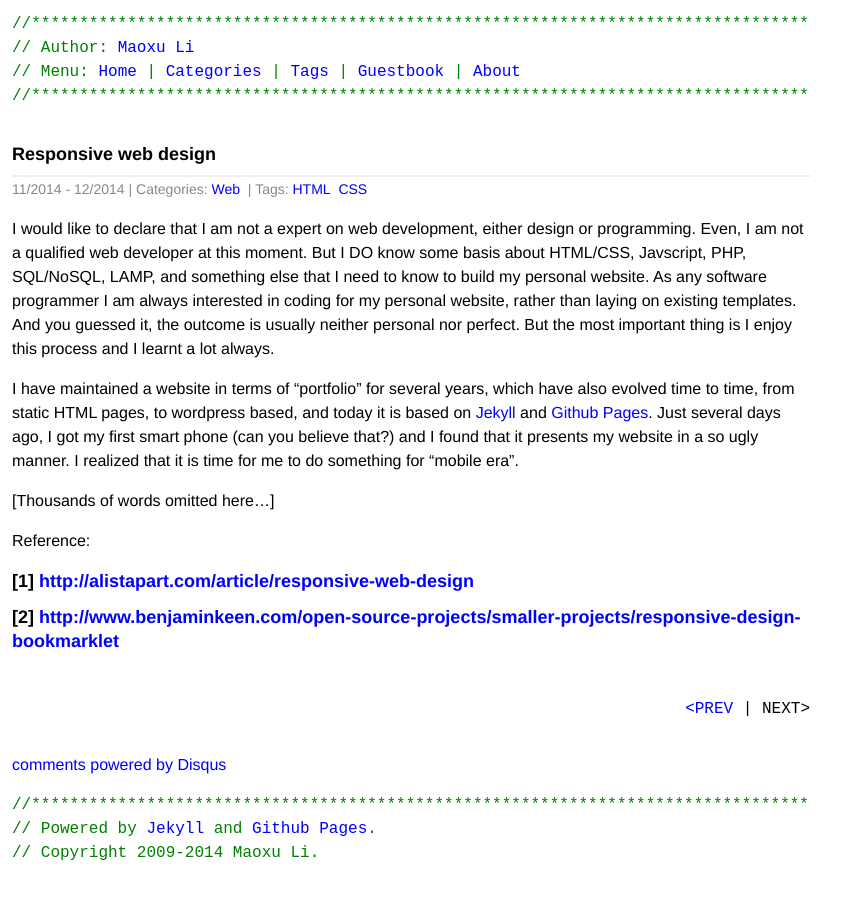
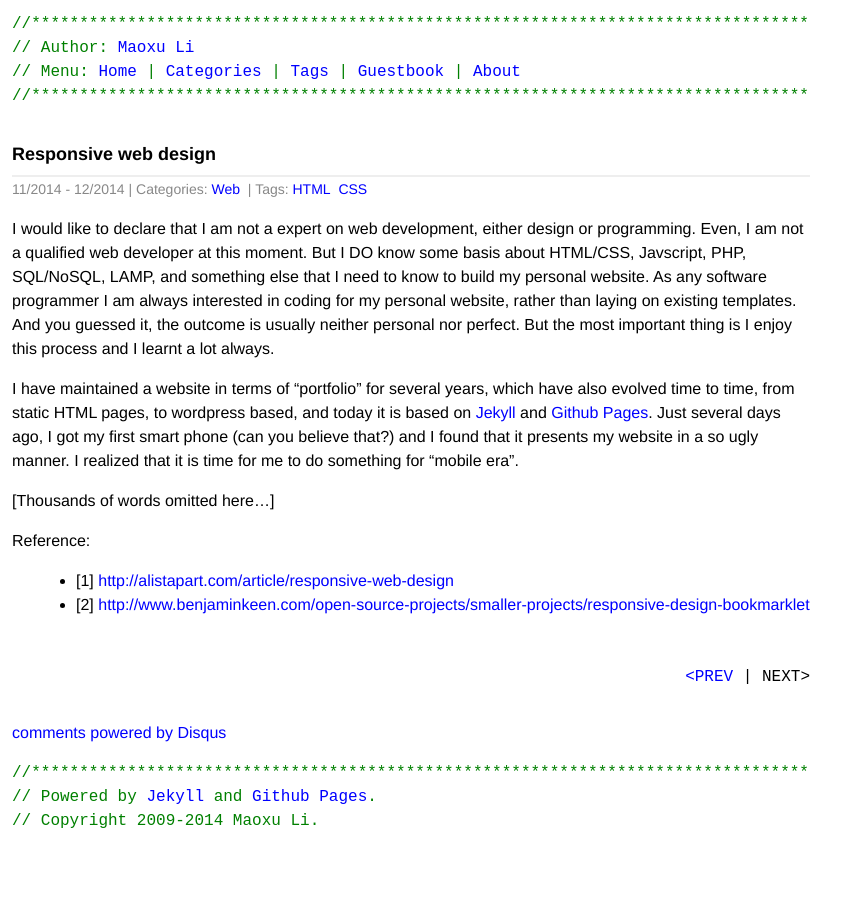
Before and after one commit to maoxuli/portfolio.maoxuli.com, a Jekyll site: the page built from _posts/2014-11-01-responsive-web-design.md, in a window 1280 px wide. Shown: the whole page, without its empty margins (0-861 px from the left). Built offline with Jekyll 4.4.1, drawn with Linux system fonts in a browser that asks for light colours; Markdown is read by kramdown in place of the engine named in the settings; comment, search, counter and statistics services are not loaded.

```diff
--- a/_posts/2014-11-01-responsive-web-design.md
+++ b/_posts/2014-11-01-responsive-web-design.md
@@ -14,5 +14,5 @@ I have maintained a website in terms of "portfolio" for several years, which hav
 
 Reference:
 
-# [1] <a href="http://alistapart.com/article/responsive-web-design">http://alistapart.com/article/responsive-web-design</a>
-# [2] <a href="http://www.benjaminkeen.com/open-source-projects/smaller-projects/responsive-design-bookmarklet">http://www.benjaminkeen.com/open-source-projects/smaller-projects/responsive-design-bookmarklet</a>
+* [1] <a href="http://alistapart.com/article/responsive-web-design">http://alistapart.com/article/responsive-web-design</a>
+* [2] <a href="http://www.benjaminkeen.com/open-source-projects/smaller-projects/responsive-design-bookmarklet">http://www.benjaminkeen.com/open-source-projects/smaller-projects/responsive-design-bookmarklet</a>
```
